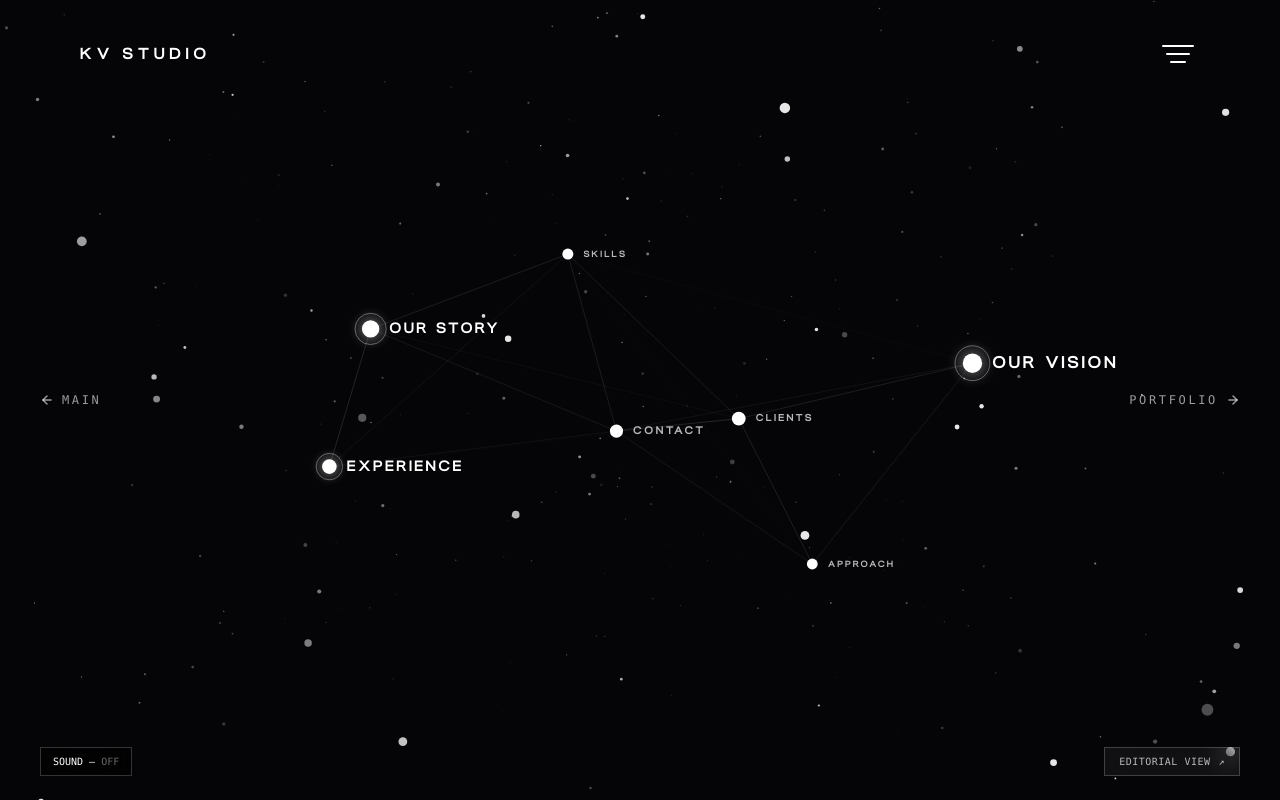
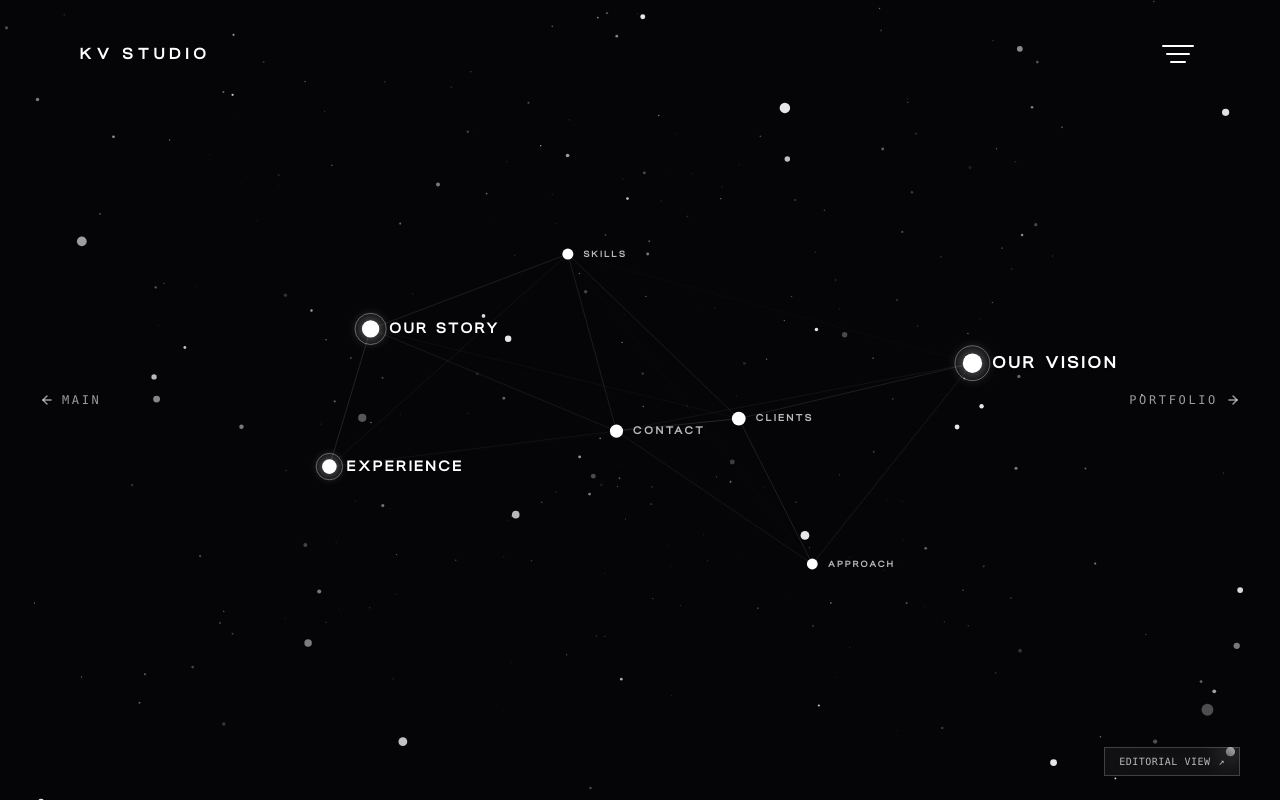
Before and after one commit to M0hamedKv/kwnoledgepulsvision, a Next.js app: page /About in a window 1280 px wide. Built offline with nearby package versions, Linux system fonts and the light colour scheme.

Commit message:
feat: add ConstellationGalaxy component for about and practice section

```diff
--- a/components/about/ConstellationGalaxy.tsx
+++ b/components/about/ConstellationGalaxy.tsx
@@ -222,12 +222,63 @@ export const ConstellationGalaxy: React.FC = () => {
   const [currentView, setCurrentView] = useState<"galaxy" | "lamp">("galaxy");
   const [isLampOn, setIsLampOn] = useState<boolean>(false);
   const [isTransitioning, setIsTransitioning] = useState<boolean>(false);
-  const [soundEnabled, setSoundEnabled] = useState<boolean>(false);
+  const [soundEnabled, setSoundEnabled] = useState<boolean>(true);
   const [hoveredNodeId, setHoveredNodeId] = useState<string | null>(null);
+
+  // Audio Context
+  const audioCtxRef = useRef<AudioContext | null>(null);
+  const droneOscRef = useRef<OscillatorNode | null>(null);
+  const droneGainRef = useRef<GainNode | null>(null);
+
+  // Auto-start ambient sound on first user interaction (browser policy requires user gesture)
+  const initSound = useCallback(() => {
+    if (audioCtxRef.current) return; // already initialised
+    try {
+      const AudioCtx =
+        window.AudioContext ||
+        (window as unknown as { webkitAudioContext: typeof AudioContext }).webkitAudioContext;
+      const ctx = new AudioCtx();
+      audioCtxRef.current = ctx;
+
+      const osc = ctx.createOscillator();
+      const gain = ctx.createGain();
+      osc.type = "sine";
+      osc.frequency.setValueAtTime(58.27, ctx.currentTime);
+      gain.gain.setValueAtTime(0.012, ctx.currentTime);
+
+      osc.connect(gain);
+      gain.connect(ctx.destination);
+      osc.start();
+
+      droneOscRef.current = osc;
+      droneGainRef.current = gain;
+      setSoundEnabled(true);
+    } catch {
+      setSoundEnabled(false);
+    }
+  }, []);
 
   useEffect(() => {
     setIsMounted(true);
-  }, []);
+
+    // Auto-init sound on ANY first user interaction anywhere on the page
+    const handleFirstInteraction = () => {
+      initSound();
+      window.removeEventListener("click", handleFirstInteraction);
+      window.removeEventListener("keydown", handleFirstInteraction);
+      window.removeEventListener("touchstart", handleFirstInteraction);
+    };
+
+    window.addEventListener("click", handleFirstInteraction, { once: true });
+    window.addEventListener("keydown", handleFirstInteraction, { once: true });
+    window.addEventListener("touchstart", handleFirstInteraction, { once: true });
+
+    return () => {
+      window.removeEventListener("click", handleFirstInteraction);
+      window.removeEventListener("keydown", handleFirstInteraction);
+      window.removeEventListener("touchstart", handleFirstInteraction);
+    };
+  }, [initSound]);
 
   // Crosshair coordinates inside the lamp cone
   const [crosshairPos, setCrosshairPos] = useState<{ x: number; y: number } | null>(null);
@@ -240,11 +291,6 @@ export const ConstellationGalaxy: React.FC = () => {
     targetY: number;
     progress: number;
   } | null>(null);
-
-  // Audio Context
-  const audioCtxRef = useRef<AudioContext | null>(null);
-  const droneOscRef = useRef<OscillatorNode | null>(null);
-  const droneGainRef = useRef<GainNode | null>(null);
 
   // Rotation, camera & lamp physics state
   const stateRef = useRef({
@@ -278,7 +324,7 @@ export const ConstellationGalaxy: React.FC = () => {
   // SOUND SYNTHESIS
   // ────────────────────────────────────────────────────────────────────────
   const playClickSound = useCallback(() => {
-    if (!soundEnabled || !audioCtxRef.current) return;
+    if (!audioCtxRef.current) return;
     try {
       const ctx = audioCtxRef.current;
       const osc = ctx.createOscillator();
@@ -297,10 +343,10 @@ export const ConstellationGalaxy: React.FC = () => {
     } catch {
       // Ignore
     }
-  }, [soundEnabled]);
+  }, []);
 
   const playBeamSound = useCallback(() => {
-    if (!soundEnabled || !audioCtxRef.current) return;
+    if (!audioCtxRef.current) return;
     try {
       const ctx = audioCtxRef.current;
       const osc = ctx.createOscillator();
@@ -319,45 +365,7 @@ export const ConstellationGalaxy: React.FC = () => {
     } catch {
       // Ignore
     }
-  }, [soundEnabled]);
-
-  const toggleSound = () => {
-    if (!soundEnabled) {
-      try {
-        const AudioCtx =
-          window.AudioContext ||
-          (window as unknown as { webkitAudioContext: typeof AudioContext }).webkitAudioContext;
-        const ctx = new AudioCtx();
-        audioCtxRef.current = ctx;
-
-        const osc = ctx.createOscillator();
-        const gain = ctx.createGain();
-        osc.type = "sine";
-        osc.frequency.setValueAtTime(58.27, ctx.currentTime);
-        gain.gain.setValueAtTime(0.012, ctx.currentTime);
-
-        osc.connect(gain);
-        gain.connect(ctx.destination);
-        osc.start();
-
-        droneOscRef.current = osc;
-        droneGainRef.current = gain;
-        setSoundEnabled(true);
-      } catch {
-        setSoundEnabled(false);
-      }
-    } else {
-      if (droneOscRef.current) {
-        try {
-          droneOscRef.current.stop();
-          droneOscRef.current.disconnect();
-        } catch {
-          // Ignore
-        }
-      }
-      setSoundEnabled(false);
-    }
-  };
+  }, []);
 
   // ────────────────────────────────────────────────────────────────────────
   // SCROLL DOWN TO LAMP WAITING BELOW
@@ -365,6 +373,7 @@ export const ConstellationGalaxy: React.FC = () => {
   // ────────────────────────────────────────────────────────────────────────
   const triggerLampSequence = useCallback(
     (sectionId: string) => {
+      initSound();
       if (isTransitioning || currentView === "lamp") return;
       setActiveSectionId(sectionId);
       setIsTransitioning(true);
@@ -870,27 +879,13 @@ export const ConstellationGalaxy: React.FC = () => {
             SECTION 1: PURE 3D CONSTELLATION GALAXY (100vh)
             ============================================================= */}
         <section className="relative w-full h-screen overflow-hidden flex flex-col justify-between">
-          {/* Canvas Engine */}
+          {/* Canvas Engine — click anywhere to init audio (browser policy) */}
           <canvas
             ref={canvasRef}
             className="absolute inset-0 w-full h-full block z-0"
             style={{ touchAction: "none" }}
+            onClick={initSound}
           />
-
-          {/* Sound Toggle (Discreetly at bottom-left) */}
-          <div className="absolute bottom-6 left-6 sm:left-10 z-30 pointer-events-auto">
-            <button
-              onClick={toggleSound}
-              aria-label="Toggle ambient sound"
-              className="flex items-center gap-1.5 px-3 py-1.5 border border-white/20 hover:border-white hover:text-white transition-all bg-black/60 backdrop-blur-md cursor-pointer text-[10px]"
-            >
-              <span>SOUND</span>
-              <span>—</span>
-              <span className={soundEnabled ? "text-white font-bold" : "text-white/40"}>
-                {soundEnabled ? "ON" : "OFF"}
-              </span>
-            </button>
-          </div>
 
           {/* Lateral Wing Links (< MAIN / PORTFOLIO >) */}
           <div className="absolute inset-y-0 left-6 sm:left-10 flex items-center z-20 pointer-events-none">
```
